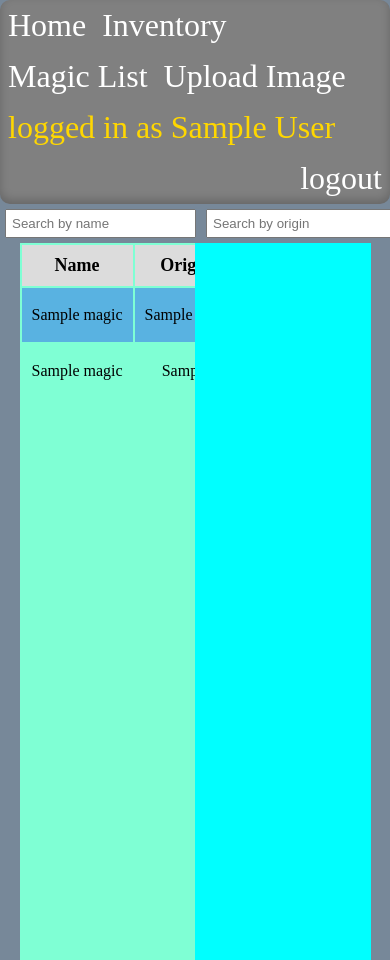
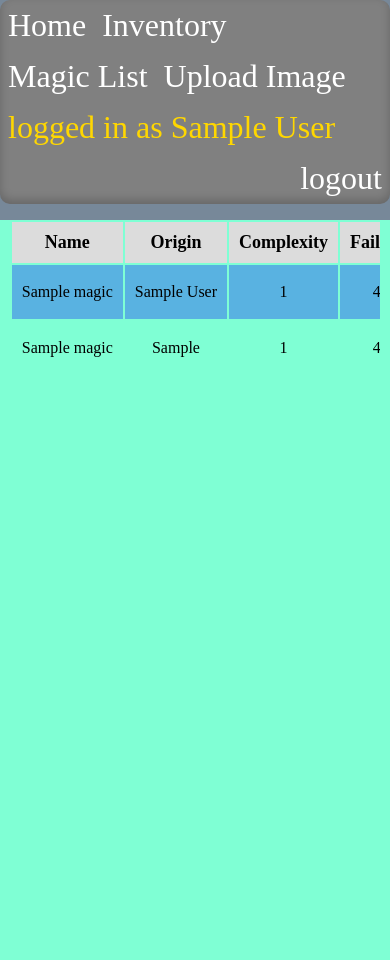
Before and after one commit to jakubovnik/KDnD-panel, a PHP site: page /magic-list.php in a window 390 px wide; the page is wider, and only the part inside the window is pictured. After the commit the page ends 357 px from the top of that part, so only its background shows below. Run offline with PHP 8.4, Linux system fonts and the light colour scheme; the visitor is signed in with stand-in values (Sample User, id 1); tables that the repository leaves empty hold one stand-in row (values such as "Sample post").

Commit message:
not many changes, just small css improvements for phone devices

```diff
--- a/www/style.css
+++ b/www/style.css
@@ -153,7 +153,7 @@ body, html{
 #navbar a:hover{
     background-color: rgb(51, 64, 66);
 }
-/* Magic exclusive --------------------------------------------------------------------*/
+/* Magic exclusive -------------------------------------------------------------------- Magic exclusive */
 #magic-search-inputs{
     width: 100vw;
     display: flex;
@@ -164,7 +164,6 @@ body, html{
 #magic-search-inputs *{
     padding: 5px;
     margin: 5px;
-
 }
 .magic-origin, .magic-complexity, .magic-fail, .magic-cast{
     text-align: center;
@@ -337,7 +336,7 @@ tr:first-child *{
     max-width: 100%;
     width: min-content;
 }
-/* Inventory exclusive ------------------------------------------------------------*/
+/* Inventory exclusive ------------------------------------------------------------ Inventory exclusive */
 #inventory{
     border-radius: 30px;
     display: grid;
@@ -605,9 +604,31 @@ tr:first-child *{
     font-size: 3rem;
     /* max-width: 90%; */
 }
+/* Magic list stuff ----------------------------------------------------------------------------------- Magic list stuff */
+#magic-search-inputs{
+    display:none;
+}
+#magic-all{
+    display: flex;
+    align-items: center;
+    justify-content: center;
+    height: 85vh;
+    width: 100vw;
+    background-color: aquamarine;
+    margin-top: 1rem;
+}
+#magic-list-container{
+    margin: auto;
+    width: 95vw;
+}
+#magic-info-container{
+    display:none;
+}
 /* Inventory stuff ------------------------------------------------------------------------------------ Inventory stuff */
 #inventory{
     grid-template-columns: repeat(2, 1fr);
+    margin: 0%;
+    margin-top: 0.5%;
 }
 #item-search-name{
     margin: 10px;
```
